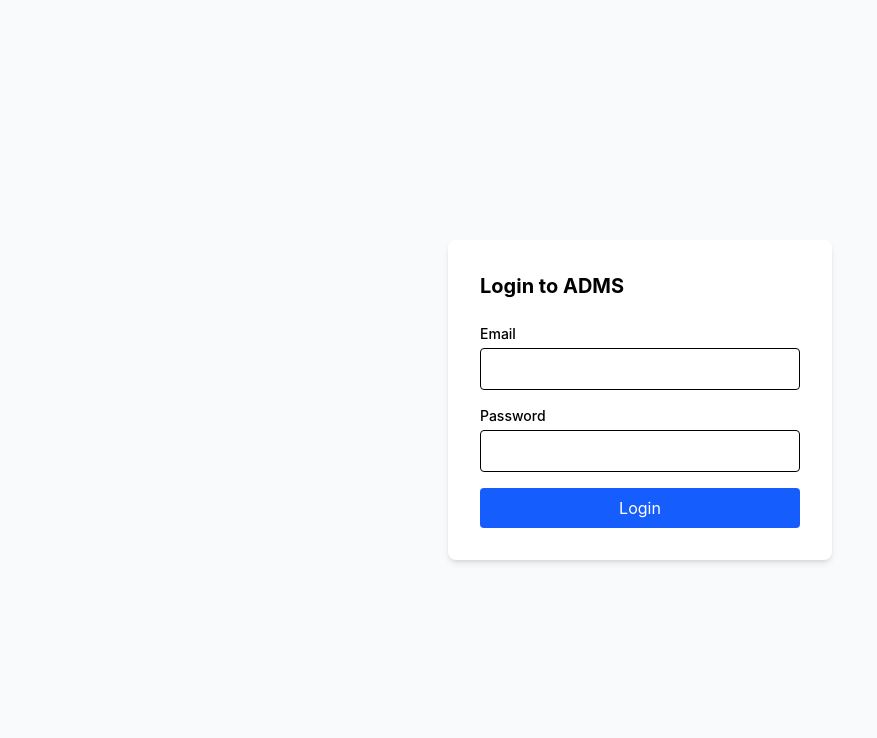
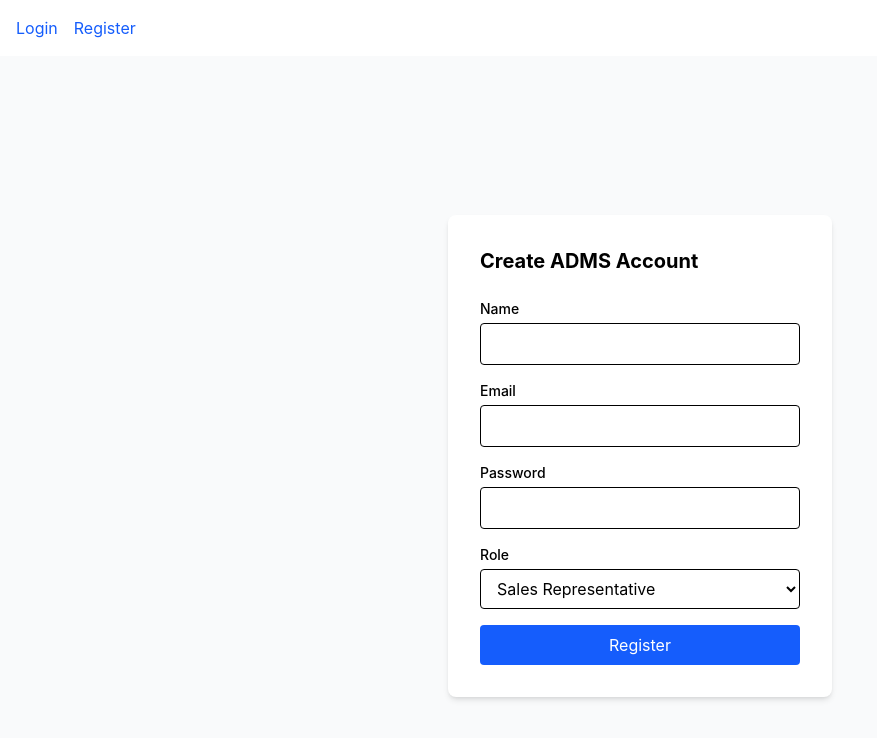
Before and after one commit to atifkhalilofficial/adms, a React (Vite) app in the folder client/: page /register in a window 1280 px wide. Shown: the top 738 px of the page, without its empty margins (0-877 px from the left). Built offline with nearby package versions, Linux system fonts and the light colour scheme.

Commit message:
add register page and routing

```diff
--- a/client/src/App.jsx
+++ b/client/src/App.jsx
@@ -1,7 +1,22 @@
+import { BrowserRouter, Routes, Route, Link } from 'react-router-dom';
 import LoginPage from './pages/LoginPage';
+import RegisterPage from './pages/RegisterPage';
 
 function App() {
-  return <LoginPage />;
+  return (
+    <BrowserRouter>
+      <nav className="p-4 bg-white shadow-sm flex gap-4">
+        <Link to="/login" className="text-blue-600 hover:underline">Login</Link>
+        <Link to="/register" className="text-blue-600 hover:underline">Register</Link>
+      </nav>
+
+      <Routes>
+        <Route path="/login" element={<LoginPage />} />
+        <Route path="/register" element={<RegisterPage />} />
+        <Route path="/" element={<LoginPage />} />
+      </Routes>
+    </BrowserRouter>
+  );
 }
 
 export default App;
--- a/client/src/features/auth/authSlice.js
+++ b/client/src/features/auth/authSlice.js
@@ -14,6 +14,18 @@ export const login = createAsyncThunk('auth/login', async (credentials, thunkAPI
     return thunkAPI.rejectWithValue(err.response.data.message);
   }
 });
+
+export const register = createAsyncThunk('auth/register', async (userData, thunkAPI) => {
+  try {
+    const res = await axios.post(`${API_URL}/register`, userData, {
+      withCredentials: true,
+    });
+    return res.data;
+  } catch (err) {
+    return thunkAPI.rejectWithValue(err.response.data.message);
+  }
+});
+
 
 const authSlice = createSlice({
   name: 'auth',
@@ -40,6 +52,18 @@ const authSlice = createSlice({
     .addCase(login.rejected, (state, action) => {
       state.loading = false;
       state.error = action.payload;
+    })
+    .addCase(register.pending, (state) => {
+      state.loading = true;
+      state.error = null;
+    })
+    .addCase(register.fulfilled, (state, action) => {
+      state.loading = false;
+      state.user = action.payload;
+    })
+    .addCase(register.rejected, (state, action) => {
+      state.loading = false;
+      state.error = action.payload;
     });
 },
 });
--- /dev/null
+++ b/client/src/pages/RegisterPage.jsx
@@ -0,0 +1,95 @@
+import { useState } from 'react';
+import { useDispatch, useSelector } from 'react-redux';
+import { register } from '../features/auth/authSlice';
+
+function RegisterPage() {
+  const [name, setName] = useState('');
+  const [email, setEmail] = useState('');
+  const [password, setPassword] = useState('');
+  const [role, setRole] = useState('sales_rep');
+
+  const dispatch = useDispatch();
+  const { loading, error, user } = useSelector((state) => state.auth);
+
+  const handleSubmit = (e) => {
+    e.preventDefault();
+    dispatch(register({ name, email, password, role }));
+  };
+
+  return (
+    <div className="min-h-screen flex items-center justify-center bg-gray-50">
+      <form
+        onSubmit={handleSubmit}
+        className="bg-white p-8 rounded-lg shadow-md w-full max-w-sm"
+      >
+        <h1 className="text-xl font-bold mb-6">Create ADMS Account</h1>
+
+        <div className="mb-4">
+          <label className="block text-sm font-medium mb-1">Name</label>
+          <input
+            type="text"
+            value={name}
+            onChange={(e) => setName(e.target.value)}
+            className="w-full border rounded px-3 py-2"
+            required
+          />
+        </div>
+
+        <div className="mb-4">
+          <label className="block text-sm font-medium mb-1">Email</label>
+          <input
+            type="email"
+            value={email}
+            onChange={(e) => setEmail(e.target.value)}
+            className="w-full border rounded px-3 py-2"
+            required
+          />
+        </div>
+
+        <div className="mb-4">
+          <label className="block text-sm font-medium mb-1">Password</label>
+          <input
+            type="password"
+            value={password}
+            onChange={(e) => setPassword(e.target.value)}
+            className="w-full border rounded px-3 py-2"
+            required
+          />
+        </div>
+
+        <div className="mb-4">
+          <label className="block text-sm font-medium mb-1">Role</label>
+          <select
+            value={role}
+            onChange={(e) => setRole(e.target.value)}
+            className="w-full border rounded px-3 py-2"
+          >
+            <option value="super_admin">Super Admin</option>
+            <option value="sales_manager">Sales Manager</option>
+            <option value="warehouse_manager">Warehouse Manager</option>
+            <option value="sales_rep">Sales Representative</option>
+            <option value="dealer">Dealer</option>
+          </select>
+        </div>
+
+        {error && <p className="text-red-600 text-sm mb-4">{error}</p>}
+
+        <button
+          type="submit"
+          disabled={loading}
+          className="w-full bg-blue-600 text-white py-2 rounded hover:bg-blue-700 disabled:opacity-50"
+        >
+          {loading ? 'Creating account...' : 'Register'}
+        </button>
+
+        {user && (
+          <p className="text-green-600 text-sm mt-4">
+            Account created for {user.name} ({user.role})
+          </p>
+        )}
+      </form>
+    </div>
+  );
+}
+
+export default RegisterPage;
```
Lines whose indentation alone changed are shown as unchanged.
